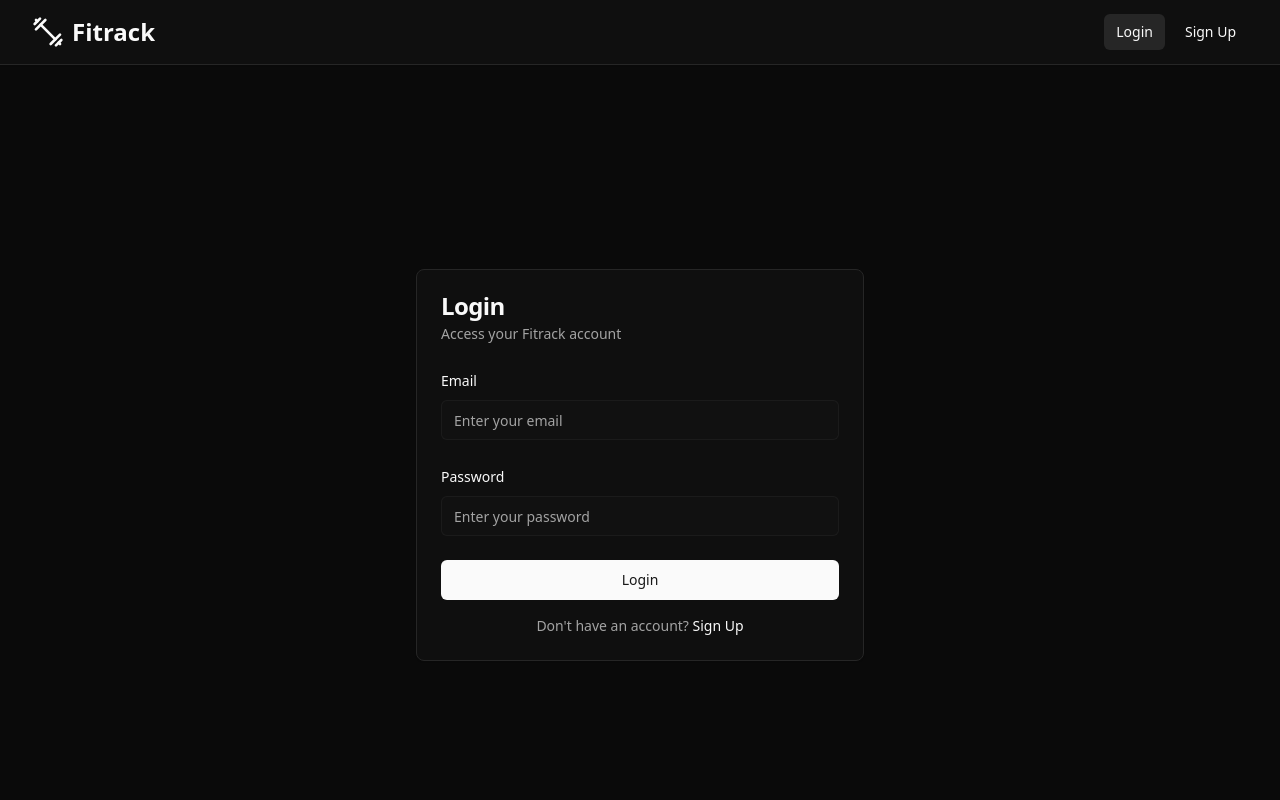
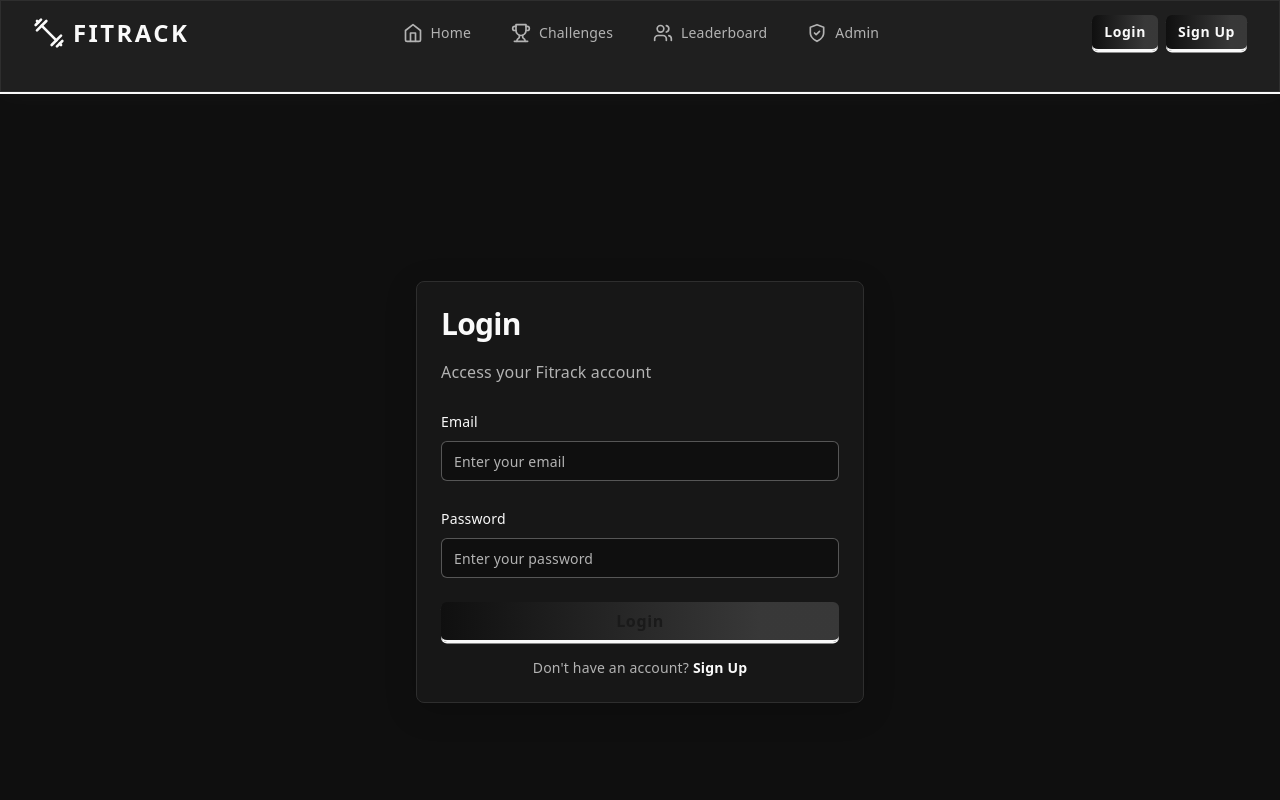
Before and after one commit to ManishPrakkash/FitTrack, a React (Vite) app in the folder fitrack/: page /login in a window 1280 px wide. Shown: the top 800 px of the page. Built offline with nearby package versions, Linux system fonts and the light colour scheme.

Commit message:
UI changed

```diff
--- a/fitrack/src/components/layout/Header.jsx
+++ b/fitrack/src/components/layout/Header.jsx
@@ -1,4 +1,3 @@
-
 import React, { useState, useEffect, useRef } from 'react';
     import { Link, NavLink, useNavigate } from 'react-router-dom';
     import { Dumbbell, Home, Trophy, ShieldCheck, Users, LogOut } from 'lucide-react';
@@ -81,18 +80,16 @@
         if (userData) {
           setUser(JSON.parse(userData));
         }
-
         // Listen for login events
         const handleUserLogin = () => {
           const userData = localStorage.getItem('fittrack_user');
           if (userData) {
             setUser(JSON.parse(userData));
+          } else {
+            setUser(null);
           }
         };
-
         window.addEventListener('userLogin', handleUserLogin);
-
-        // Cleanup event listener on component unmount
         return () => {
           window.removeEventListener('userLogin', handleUserLogin);
         };
@@ -101,7 +98,6 @@
       const handleLogout = () => {
         localStorage.removeItem('fittrack_user');
         setUser(null);
-        // Dispatch event to notify other components
         window.dispatchEvent(new Event('userLogin'));
         navigate('/login');
       };
@@ -110,38 +106,35 @@
         <motion.header
           initial={{ y: -100 }}
           animate={{ y: 0 }}
-          transition={{ type: "spring", stiffness: 120, damping: 20 }}
-          className="bg-card border-b border-border shadow-sm sticky top-0 z-40"
+          transition={{ type: 'spring', stiffness: 120, damping: 20 }}
+          className="bg-card/80 glass-card border-b border-border shadow-lg sticky top-0 z-40 backdrop-blur-md"
+          style={{ boxShadow: '0 2px 24px 0 rgba(255,255,255,0.04), 0 2px 0 0 hsl(var(--accent-line))' }}
         >
-          <div className="container mx-auto px-4 sm:px-6 lg:px-8">
-            <div className="flex items-center justify-between h-16">
-              <Link to="/" className="flex items-center text-2xl font-bold text-foreground">
+          <div className="container mx-auto px-4 sm:px-6 lg:px-8 flex items-center justify-between h-16">
+            <Link to="/" className="flex items-center text-2xl font-bold text-foreground tracking-tight select-none">
               <Dumbbell className="h-8 w-8 mr-2 text-primary" />
-                Fitrack
+              <span className="font-extrabold uppercase tracking-widest">Fitrack</span>
             </Link>
-
-              {user ? (
-                <div className="flex items-center">
-                  <nav className="flex items-center space-x-2 sm:space-x-4 mr-4">
+            <nav className="flex items-center space-x-2 sm:space-x-4">
               <NavItem to="/" icon={Home}>Home</NavItem>
               <NavItem to="/challenges" icon={Trophy}>Challenges</NavItem>
               <NavItem to="/leaderboard" icon={Users}>Leaderboard</NavItem>
               <NavItem to="/admin" icon={ShieldCheck}>Admin</NavItem>
             </nav>
+            {user ? (
               <ProfileMenu user={user} onLogout={handleLogout} />
-                </div>
             ) : (
               <div className="flex items-center space-x-2">
                 <Link to="/login">
-                    <Button variant="secondary" size="sm">Login</Button>
+                  <Button variant="secondary" size="sm" className="premium-btn">Login</Button>
                 </Link>
                 <Link to="/signup">
-                    <Button variant="primary" size="sm">Sign Up</Button>
+                  <Button variant="primary" size="sm" className="premium-btn">Sign Up</Button>
                 </Link>
               </div>
             )}
           </div>
-          </div>
+          <div className="accent-line" />
         </motion.header>
       );
     };
--- a/fitrack/src/index.css
+++ b/fitrack/src/index.css
@@ -1,69 +1,30 @@
-
 @tailwind base;
 @tailwind components;
 @tailwind utilities;
 
 @layer base {
   :root {
-        --background: 0 0% 3.9%; /* Almost black */
-        --foreground: 0 0% 98%; /* Almost white */
-
-        --card: 0 0% 5.9%; /* Slightly lighter black for cards */
+    --background: 0 0% 6%; /* Deep black */
+    --foreground: 0 0% 98%; /* White */
+    --card: 0 0% 10%; /* Slightly lighter black for cards */
     --card-foreground: 0 0% 98%;
-
-        --popover: 0 0% 5.9%;
+    --popover: 0 0% 8%;
     --popover-foreground: 0 0% 98%;
-
-        --primary: 0 0% 98%; /* Primary actions/elements: white */
-        --primary-foreground: 0 0% 9%; /* Text on primary elements: black */
-
-        --secondary: 0 0% 14.9%; /* Dark gray for secondary elements */
-        --secondary-foreground: 0 0% 98%; /* White text on dark gray */
-
-        --muted: 0 0% 14.9%;
-        --muted-foreground: 0 0% 63.9%; /* Lighter gray text for muted content */
-
-        --accent: 0 0% 14.9%;
-        --accent-foreground: 0 0% 98%;
-
-        --destructive: 0 84.2% 60.2%; /* Standard red for destructive actions */
+    --primary: 0 0% 98%; /* White */
+    --primary-foreground: 0 0% 10%; /* Black text on white */
+    --secondary: 0 0% 16%; /* Dark gray for secondary elements */
+    --secondary-foreground: 0 0% 98%;
+    --muted: 0 0% 22%; /* Muted gray */
+    --muted-foreground: 0 0% 70%; /* Lighter gray text */
+    --accent: 0 0% 98%; /* White accent lines */
+    --accent-foreground: 0 0% 10%;
+    --destructive: 0 84.2% 60.2%;
     --destructive-foreground: 0 0% 98%;
-
-        --border: 0 0% 14.9%; /* Dark gray borders */
-        --input: 0 0% 14.9%; /* Dark gray input backgrounds */
-        --ring: 0 0% 25%; /* Slightly lighter gray for focus rings */
-
+    --border: 0 0% 18%; /* Subtle border */
+    --input: 0 0% 14.9%;
+    --ring: 0 0% 40%; /* Slightly lighter for focus */
     --radius: 0.5rem;
-      }
-
-      .dark {
-        --background: 0 0% 3.9%;
-        --foreground: 0 0% 98%;
-
-        --card: 0 0% 5.9%;
-        --card-foreground: 0 0% 98%;
-
-        --popover: 0 0% 5.9%;
-        --popover-foreground: 0 0% 98%;
-
-        --primary: 0 0% 98%;
-        --primary-foreground: 0 0% 9%;
-
-        --secondary: 0 0% 14.9%;
-        --secondary-foreground: 0 0% 98%;
-
-        --muted: 0 0% 14.9%;
-        --muted-foreground: 0 0% 63.9%;
-
-        --accent: 0 0% 14.9%;
-        --accent-foreground: 0 0% 98%;
-
-        --destructive: 0 62.8% 30.6%;
-        --destructive-foreground: 0 0% 98%;
-
-        --border: 0 0% 14.9%;
-        --input: 0 0% 14.9%;
-        --ring: 0 0% 25%;
+    --accent-line: 0 0% 98%; /* White accent line */
   }
 }
 
@@ -72,23 +33,82 @@
     @apply border-border;
   }
   body {
-        @apply bg-background text-foreground;
+    @apply bg-background text-foreground font-sans antialiased;
     font-feature-settings: "rlig" 1, "calt" 1;
+    letter-spacing: 0.01em;
+    font-size: 1.05rem;
+  }
+  h1, h2, h3, h4, h5, h6 {
+    @apply font-semibold tracking-tight;
+    letter-spacing: 0.01em;
+  }
+  /* Accent line utility - animated gradient */
+  .accent-line {
+    border-bottom: 2.5px solid transparent;
+    border-radius: 2px;
+    margin-bottom: 1.5rem;
+    width: 3.5rem;
+    margin-left: auto;
+    margin-right: auto;
+    background: linear-gradient(90deg, hsl(var(--accent-line)), hsl(var(--muted)) 60%, hsl(var(--accent-line)));
+    background-size: 200% 100%;
+    animation: accent-move 2.5s linear infinite;
+  }
+  @keyframes accent-move {
+    0% { background-position: 0% 50%; }
+    100% { background-position: 100% 50%; }
   }
 }
 
-    /* Custom scrollbar for a cleaner look */
+/* Custom scrollbar for a cleaner, more premium look */
 ::-webkit-scrollbar {
-      width: 8px;
-      height: 8px;
+  width: 10px;
+  height: 10px;
 }
 ::-webkit-scrollbar-track {
-      background: hsl(var(--background));
+  background: linear-gradient(90deg, hsl(var(--background)), hsl(var(--muted)) 80%);
+  border-radius: 8px;
 }
 ::-webkit-scrollbar-thumb {
-      background: hsl(var(--muted));
+  background: linear-gradient(120deg, hsl(var(--muted)), hsl(var(--secondary)) 80%);
   border-radius: 10px;
+  border: 2px solid hsl(var(--background));
+  transition: background 0.2s;
 }
 ::-webkit-scrollbar-thumb:hover {
-      background: hsl(var(--secondary));
+  background: linear-gradient(90deg, hsl(var(--accent)), hsl(var(--secondary)) 80%);
 }
+
+/* Card shadow for premium look */
+.premium-shadow {
+  box-shadow: 0 4px 32px 0 rgba(255,255,255,0.08), 0 2px 0 0 hsl(var(--accent-line));
+}
+
+/* Glassmorphism for cards - deeper, more premium */
+.glass-card {
+  background: rgba(24,24,24,0.92);
+  backdrop-filter: blur(6px) saturate(1.2);
+  border: 1.5px solid hsl(var(--border));
+  box-shadow: 0 8px 32px 0 rgba(0,0,0,0.18);
+  transition: box-shadow 0.2s, background 0.2s;
+}
+.glass-card:hover {
+  background: rgba(32,32,32,0.98);
+  box-shadow: 0 12px 40px 0 rgba(0,0,0,0.22);
+}
+
+/* Premium button hover - more contrast, subtle animation */
+.premium-btn {
+  transition: background 0.2s, color 0.2s, border 0.2s, box-shadow 0.2s;
+  border-bottom: 2.5px solid hsl(var(--accent-line));
+  font-weight: 600;
+  letter-spacing: 0.04em;
+  box-shadow: 0 1.5px 0 0 hsl(var(--accent-line));
+  background: linear-gradient(90deg, hsl(var(--background)), hsl(var(--muted)) 80%);
+}
+.premium-btn:hover {
+  background: linear-gradient(90deg, hsl(var(--accent)), hsl(var(--secondary)) 80%);
+  color: hsl(var(--primary-foreground));
+  border-bottom: 2.5px solid hsl(var(--primary));
+  box-shadow: 0 4px 16px 0 rgba(255,255,255,0.10);
+}
--- a/fitrack/src/pages/login.jsx
+++ b/fitrack/src/pages/login.jsx
@@ -1,4 +1,3 @@
-
 import React, { useState } from 'react';
 import { Button } from '@/components/ui/button.jsx';
 import { Input } from '@/components/ui/input.jsx';
@@ -86,10 +85,11 @@ const LoginPage = () => {
       exit={{ opacity: 0 }}
       transition={{ duration: 0.5 }}
     >
-      <Card className="w-full max-w-md">
+      <Card className="w-full max-w-md glass-card premium-shadow border border-border">
         <CardHeader>
-          <CardTitle>Login</CardTitle>
-          <CardDescription>Access your Fitrack account</CardDescription>
+          <CardTitle className="text-3xl font-bold tracking-tight mb-1">Login</CardTitle>
+          <div className="accent-line mb-2" />
+          <CardDescription className="text-base text-muted-foreground">Access your Fitrack account</CardDescription>
         </CardHeader>
         <CardContent>
           {error && (
@@ -98,7 +98,6 @@ const LoginPage = () => {
               {error}
             </div>
           )}
-
           {success && (
             <div className="bg-green-100 text-green-800 text-sm p-3 rounded-md flex items-center mb-4">
               <svg xmlns="http://www.w3.org/2000/svg" className="h-4 w-4 mr-2" viewBox="0 0 20 20" fill="currentColor">
@@ -107,7 +106,6 @@ const LoginPage = () => {
               {success}
             </div>
           )}
-
           <form onSubmit={handleSubmit} className="space-y-6">
             <div className="space-y-2">
               <Label htmlFor="email">Email</Label>
@@ -121,9 +119,7 @@ const LoginPage = () => {
                 }}
                 placeholder="Enter your email"
                 autoComplete="email"
-                className={`bg-secondary/10 border ${
-                  emailError ? 'border-destructive' : 'border-secondary/50'
-                } text-foreground placeholder-muted-foreground focus:ring-primary focus:border-primary`}
+                className={`bg-background border border-accent/30 text-foreground placeholder-muted-foreground focus:ring-primary focus:border-primary rounded-md`}
               />
               {emailError && (
                 <div className="text-destructive text-sm flex items-center mt-1">
@@ -132,7 +128,6 @@ const LoginPage = () => {
                 </div>
               )}
             </div>
-
             <div className="space-y-2">
               <Label htmlFor="password">Password</Label>
               <Input
@@ -145,9 +140,7 @@ const LoginPage = () => {
                 }}
                 placeholder="Enter your password"
                 autoComplete="current-password"
-                className={`bg-secondary/10 border ${
-                  passwordError ? 'border-destructive' : 'border-secondary/50'
-                } text-foreground placeholder-muted-foreground focus:ring-primary focus:border-primary`}
+                className={`bg-background border border-accent/30 text-foreground placeholder-muted-foreground focus:ring-primary focus:border-primary rounded-md`}
               />
               {passwordError && (
                 <div className="text-destructive text-sm flex items-center mt-1">
@@ -156,10 +149,9 @@ const LoginPage = () => {
                 </div>
               )}
             </div>
-
             <Button
               type="submit"
-              className="w-full bg-primary text-primary-foreground hover:bg-primary/90"
+              className="w-full premium-btn bg-primary text-primary-foreground hover:bg-primary/90 text-base font-semibold tracking-wide rounded-md"
               disabled={isLoading}
             >
               {isLoading ? 'Logging in...' : 'Login'}
@@ -167,7 +159,7 @@ const LoginPage = () => {
           </form>
           <p className="text-sm text-muted-foreground mt-4 text-center">
             Don't have an account?{' '}
-            <Link to="/signup" className="text-primary hover:underline">
+            <Link to="/signup" className="text-primary hover:underline font-semibold">
               Sign Up
             </Link>
           </p>
```
Also changed, not shown: fitrack/src/components/ActivityLogModal.jsx (+9 -9 lines), fitrack/src/components/ChallengeCard.jsx (+11 -12 lines), fitrack/src/components/layout/Footer.jsx (+10 -6 lines), fitrack/src/pages/AdminPage.jsx (+14 -25 lines), fitrack/src/pages/ChallengesPage.jsx (+13 -19 lines), fitrack/src/pages/HomePage.jsx (+84 -26 lines), fitrack/src/pages/LeaderboardPage.jsx (+22 -18 lines), fitrack/src/pages/NotFoundPage.jsx (+5 -5 lines), fitrack/src/pages/signup.jsx (+9 -18 lines). Lines whose indentation alone changed are shown as unchanged.
